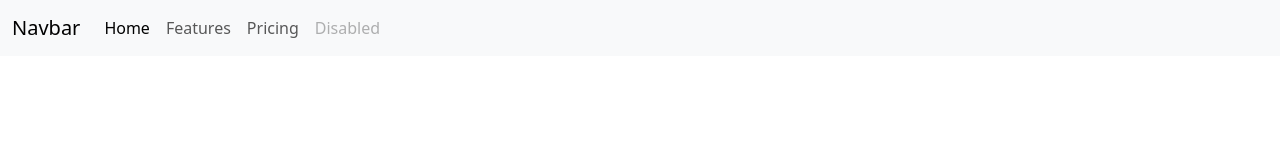
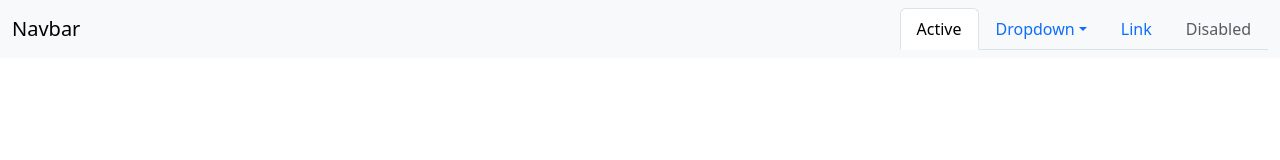
Before and after one commit to nikhd02/new_project, a plain HTML site: page index.html in a window 1280 px wide. Drawn offline with nearby package versions, Linux system fonts and the light colour scheme.

Commit message:
Update index.html

```diff
--- a/index.html
+++ b/index.html
@@ -10,28 +10,32 @@
     <nav class="navbar navbar-expand-lg bg-body-tertiary">
         <div class="container-fluid">
           <a class="navbar-brand" href="#">Navbar</a>
-          <button class="navbar-toggler" type="button" data-bs-toggle="collapse" data-bs-target="#navbarNav" aria-controls="navbarNav" aria-expanded="false" aria-label="Toggle navigation">
-            <span class="navbar-toggler-icon"></span>
-          </button>
-          <div class="collapse navbar-collapse" id="navbarNav">
-            <ul class="navbar-nav">
+
+          <ul class="nav nav-tabs">
             <li class="nav-item">
-                <a class="nav-link active" aria-current="page" href="#">Home</a>
+              <a class="nav-link active" aria-current="page" href="#">Active</a>
+            </li>
+            <li class="nav-item dropdown">
+              <a class="nav-link dropdown-toggle" data-bs-toggle="dropdown" href="#" role="button" aria-expanded>Dropdown</a>
+              <ul class="dropdown-menu">
+                <li><a class="dropdown-item" href="#">Action</a></li>
+                <li><a class="dropdown-item" href="#">Another action</a></li>
+                <li><a class="dropdown-item" href="#">Something else here</a></li>
+                <li><hr class="dropdown-divider"></li>
+                <li><a class="dropdown-item" href="#">Separated link</a></li>
+              </ul>
             </li>
             <li class="nav-item">
-                <a class="nav-link" href="#">Features</a>
-              </li>
-              <li class="nav-item">
-                <a class="nav-link" href="#">Pricing</a>
+              <a class="nav-link" href="#">Link</a>
             </li>
             <li class="nav-item">
               <a class="nav-link disabled" aria-disabled="true">Disabled</a>
             </li>
           </ul>
-          </div>
-        </div>
       </nav>
+
+
+
     <script src="https://cdn.jsdelivr.net/npm/bootstrap@5.3.3/dist/js/bootstrap.bundle.min.js" integrity="sha384-YvpcrYf0tY3lHB60NNkmXc5s9fDVZLESaAA55NDzOxhy9GkcIdslK1eN7N6jIeHz" crossorigin="anonymous"></script>
-
 </body>
 </html>
```
Lines whose indentation alone changed are shown as unchanged.
